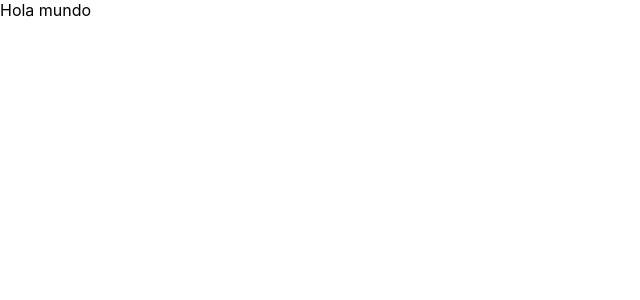
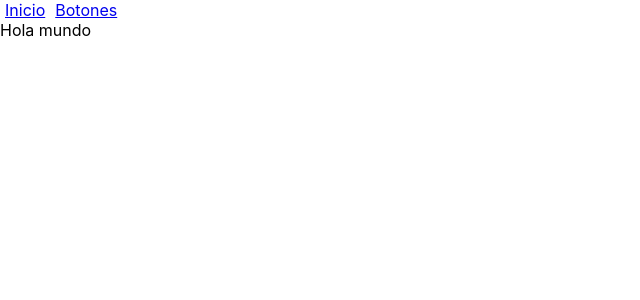
Before and after one commit to utrujillo/utComponents, a React (Create React App) app: page / in a window 1280 px wide. Shown: the top 300 px of the page, without its empty margins (0-640 px from the left). Built offline with nearby package versions, Linux system fonts and the light colour scheme.

Commit message:
Integrate navigation 	new file:   src/components/widgets/UTNavbar/index.js 	new file:   src/components/widgets/UTNavbar/index.module.scss 	modified:   src/pages/public/Buttons/index.js 	modified:   src/routers/PublicRouter.js

```diff
--- /dev/null
+++ b/src/components/widgets/UTNavbar/index.js
@@ -0,0 +1,19 @@
+import React from 'react'
+import { NavLink } from "react-router-dom";
+import classes from './index.module.scss'
+
+const UTNavbar = (props) => {
+
+    return (
+        <section>
+            <NavLink to="/" className={classes.utlink}>Inicio</NavLink>
+            <NavLink to="/buttons" className={classes.utlink}>Botones</NavLink>
+        </section>
+    )
+}
+
+UTNavbar.defaultProps = {
+    css_styles: ''
+}
+
+export default UTNavbar
--- /dev/null
+++ b/src/components/widgets/UTNavbar/index.module.scss
@@ -0,0 +1,3 @@
+.utlink{
+  margin: 0 5px;
+}
--- a/src/pages/public/Buttons/index.js
+++ b/src/pages/public/Buttons/index.js
@@ -1,5 +1,5 @@
 import React from 'react'
-import UTCard from 'components/widgets/UTCard'
+import UTCard from 'components/Widgets/UTCard'
 import UTButton from 'components/Forms/UTButton'
 
 const Buttons = () => {
--- a/src/routers/PublicRouter.js
+++ b/src/routers/PublicRouter.js
@@ -2,13 +2,17 @@ import React from 'react'
 import { Routes, Route } from 'react-router-dom'
 import Home from 'pages/public/Home'
 import Buttons from 'pages/public/Buttons'
+import UTNavbar from 'components/Widgets/UTNavbar'
 
 const PublicRouter = () => {
     return(
-        <Routes>
-            <Route path='/' element={<Home />} />
-            <Route path='/buttons' element={<Buttons />} />
-        </Routes>
+        <>
+            <UTNavbar />
+            <Routes>
+                <Route path='/' element={<Home />} />
+                <Route path='/buttons' element={<Buttons />} />
+            </Routes>
+        </>
     )
 }
 
```
